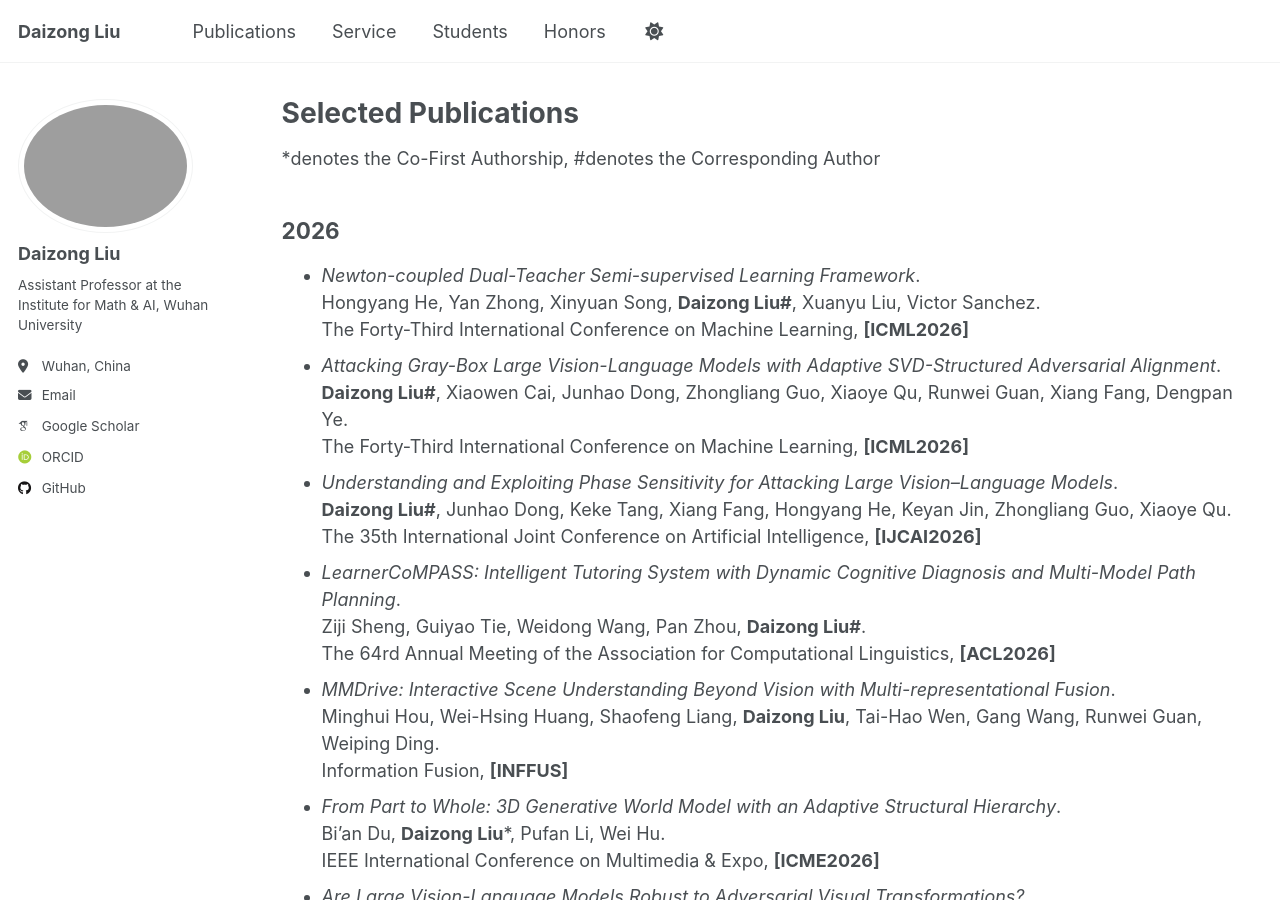
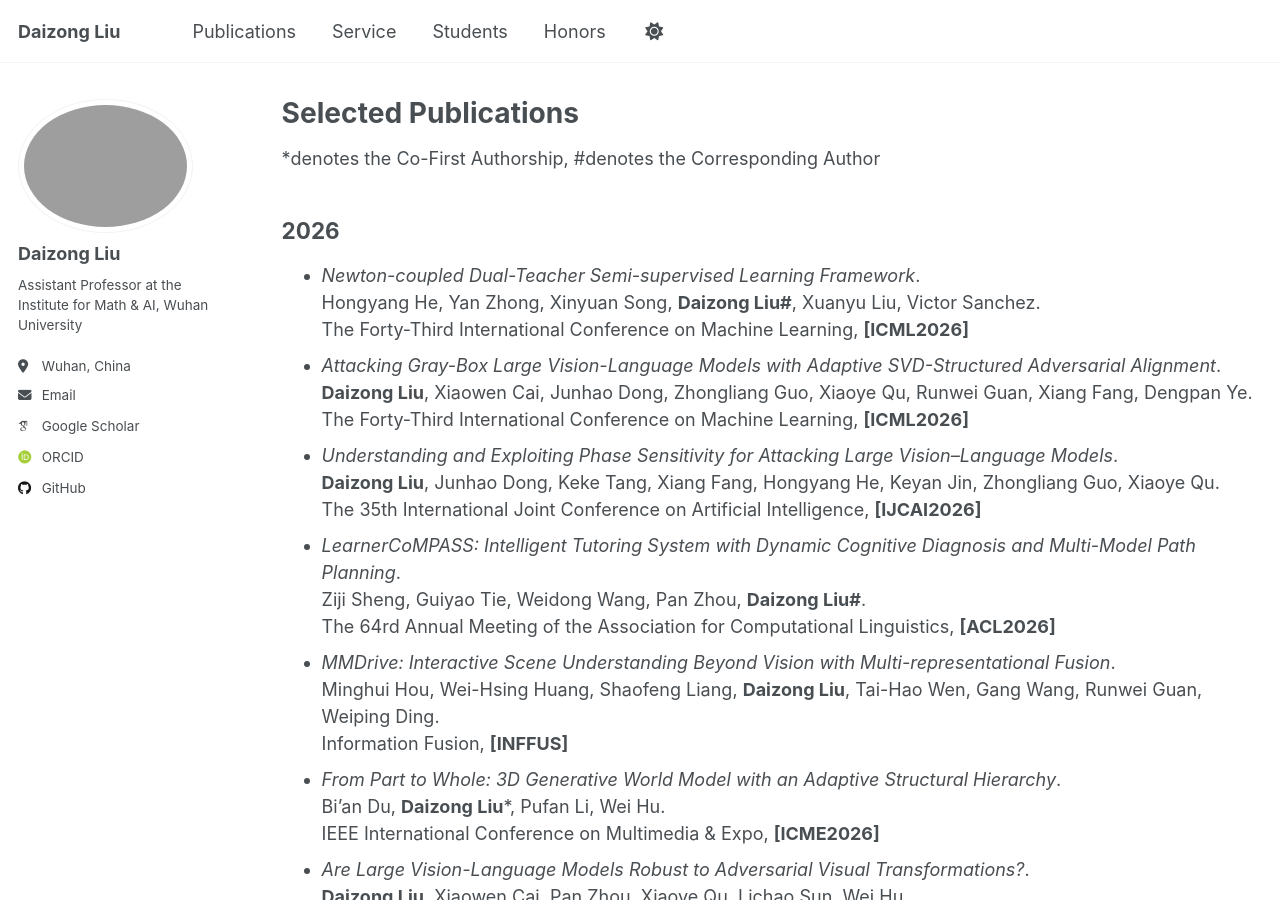
Before and after one commit to liudaizong/liudaizong.github.io, a Jekyll site: the page built from _pages/publications.md, in a window 1280 px wide and 900 px high. Built offline with Jekyll 4.4.1, drawn with Linux system fonts in a browser that asks for light colours; some web fonts are replaced.

Commit message:
Update publications.md

```diff
--- a/_pages/publications.md
+++ b/_pages/publications.md
@@ -8,8 +8,8 @@ author_profile: true
 
 ## 2026
 * *Newton-coupled Dual-Teacher Semi-supervised Learning Framework*.<br/> Hongyang He, Yan Zhong, Xinyuan Song, **Daizong Liu#**, Xuanyu Liu, Victor Sanchez.<br/> The Forty-Third International Conference on Machine Learning, **[ICML2026]**
-* *Attacking Gray-Box Large Vision-Language Models with Adaptive SVD-Structured Adversarial Alignment*.<br/> **Daizong Liu#**, Xiaowen Cai, Junhao Dong, Zhongliang Guo, Xiaoye Qu, Runwei Guan, Xiang Fang, Dengpan Ye.<br/> The Forty-Third International Conference on Machine Learning, **[ICML2026]**
-* *Understanding and Exploiting Phase Sensitivity for Attacking Large Vision–Language Models*.<br/> **Daizong Liu#**, Junhao Dong, Keke Tang, Xiang Fang, Hongyang He, Keyan Jin, Zhongliang Guo, Xiaoye Qu.<br/> The 35th International Joint Conference on Artificial Intelligence, **[IJCAI2026]**
+* *Attacking Gray-Box Large Vision-Language Models with Adaptive SVD-Structured Adversarial Alignment*.<br/> **Daizong Liu**, Xiaowen Cai, Junhao Dong, Zhongliang Guo, Xiaoye Qu, Runwei Guan, Xiang Fang, Dengpan Ye.<br/> The Forty-Third International Conference on Machine Learning, **[ICML2026]**
+* *Understanding and Exploiting Phase Sensitivity for Attacking Large Vision–Language Models*.<br/> **Daizong Liu**, Junhao Dong, Keke Tang, Xiang Fang, Hongyang He, Keyan Jin, Zhongliang Guo, Xiaoye Qu.<br/> The 35th International Joint Conference on Artificial Intelligence, **[IJCAI2026]**
 * *LearnerCoMPASS: Intelligent Tutoring System with Dynamic Cognitive Diagnosis and Multi-Model Path Planning*.<br/> Ziji Sheng, Guiyao Tie, Weidong Wang, Pan Zhou, **Daizong Liu#**.<br/> The 64rd Annual Meeting of the Association for Computational Linguistics, **[ACL2026]**
 * *MMDrive: Interactive Scene Understanding Beyond Vision with Multi-representational Fusion*.<br/> Minghui Hou, Wei-Hsing Huang, Shaofeng Liang, **Daizong Liu**, Tai-Hao Wen, Gang Wang, Runwei Guan, Weiping Ding.<br/> Information Fusion, **[INFFUS]**
 * *From Part to Whole: 3D Generative World Model with an Adaptive Structural Hierarchy*.<br/> Bi'an Du, **Daizong Liu***, Pufan Li, Wei Hu.<br/> IEEE International Conference on Multimedia & Expo, **[ICME2026]**
```
